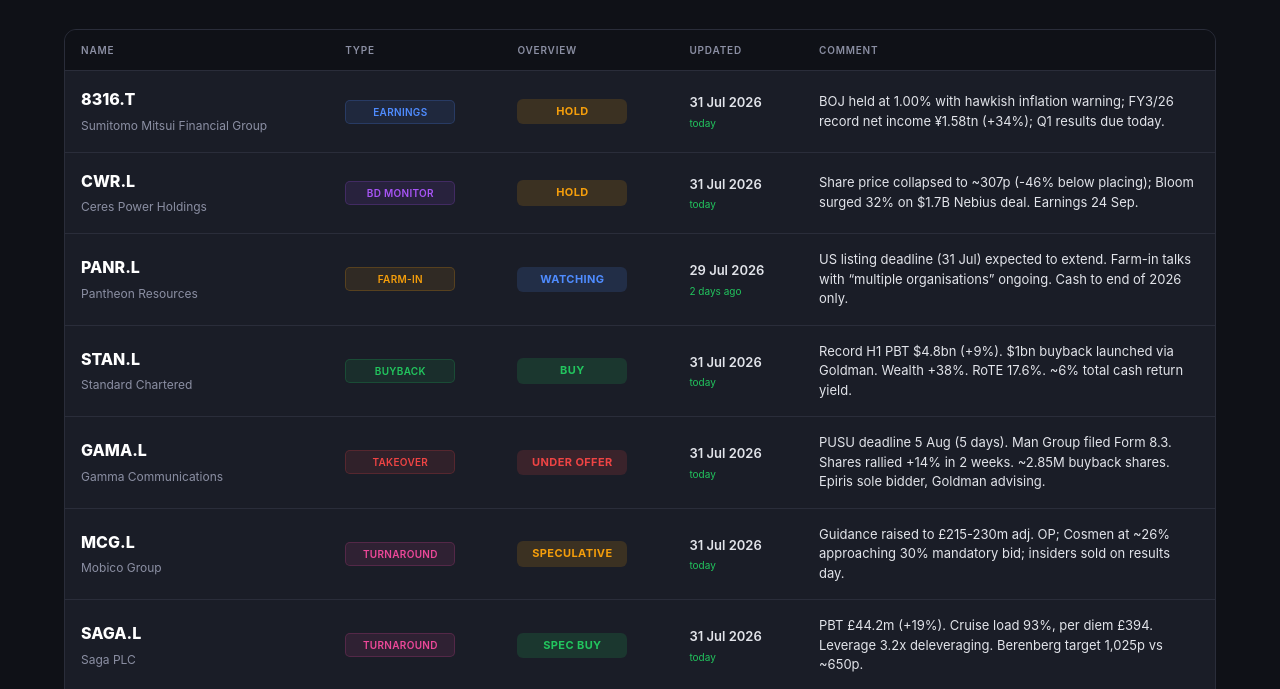
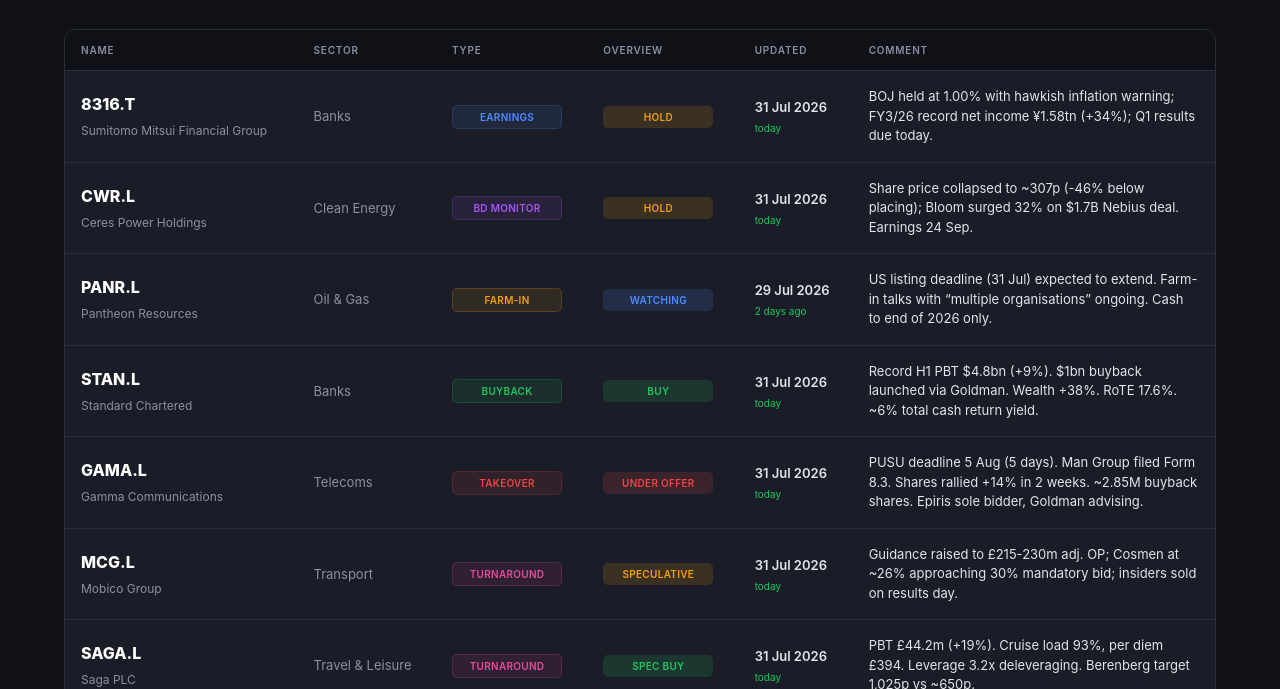
Before and after one commit to kinyungyu/portfolio-dashboard, a plain HTML site: page index.html in a window 1280 px wide. Shown: the part 109-798 px from the top of the page. Drawn offline with Linux system fonts and the light colour scheme.

Commit message:
Add Sector column, match Overview font to Type badge style

```diff
--- a/index.html
+++ b/index.html
@@ -60,11 +60,11 @@
         /* Overview badge */
         .verdict {
             display: inline-block;
-            font-size: 11px;
-            font-weight: 700;
-            padding: 4px 0;
-            border-radius: 6px;
-            letter-spacing: 0.4px;
+            font-size: 10px;
+            font-weight: 600;
+            padding: 3px 0;
+            border-radius: 5px;
+            letter-spacing: 0.3px;
             text-transform: uppercase;
             white-space: nowrap;
             width: 110px;
@@ -97,6 +97,9 @@
         .type-buyback { background: rgba(34,197,94,0.10); color: var(--accent2); border-color: rgba(34,197,94,0.20); }
         .type-takeover { background: rgba(239,68,68,0.10); color: var(--danger); border-color: rgba(239,68,68,0.20); }
         .type-turnaround { background: rgba(236,72,153,0.10); color: #ec4899; border-color: rgba(236,72,153,0.20); }
+
+        /* Sector column */
+        .col-sector { font-size: 12px; color: var(--muted); white-space: nowrap; }
 
         /* Date column */
         .date-cell { white-space: nowrap; }
@@ -154,6 +157,7 @@
             <thead>
                 <tr>
                     <th>Name</th>
+                    <th>Sector</th>
                     <th>Type</th>
                     <th>Overview</th>
                     <th>Updated</th>
@@ -167,6 +171,7 @@
                         <span class="ticker">8316.T</span>
                         <span class="company-name">Sumitomo Mitsui Financial Group</span>
                     </td>
+                    <td class="col-sector" data-label="Sector">Banks</td>
                     <td data-label="Type"><span class="type-badge type-earnings">Earnings</span></td>
                     <td data-label="Overview"><span class="verdict verdict-hold">HOLD</span></td>
                     <td class="date-cell" data-label="Updated">
@@ -185,6 +190,7 @@
                         <span class="ticker">CWR.L</span>
                         <span class="company-name">Ceres Power Holdings</span>
                     </td>
+                    <td class="col-sector" data-label="Sector">Clean Energy</td>
                     <td data-label="Type"><span class="type-badge type-bd">BD Monitor</span></td>
                     <td data-label="Overview"><span class="verdict verdict-hold">HOLD</span></td>
                     <td class="date-cell" data-label="Updated">
@@ -203,6 +209,7 @@
                         <span class="ticker">PANR.L</span>
                         <span class="company-name">Pantheon Resources</span>
                     </td>
+                    <td class="col-sector" data-label="Sector">Oil &amp; Gas</td>
                     <td data-label="Type"><span class="type-badge type-farmin">Farm-in</span></td>
                     <td data-label="Overview"><span class="verdict verdict-watching">WATCHING</span></td>
                     <td class="date-cell" data-label="Updated">
@@ -221,6 +228,7 @@
                         <span class="ticker">STAN.L</span>
                         <span class="company-name">Standard Chartered</span>
                     </td>
+                    <td class="col-sector" data-label="Sector">Banks</td>
                     <td data-label="Type"><span class="type-badge type-buyback">Buyback</span></td>
                     <td data-label="Overview"><span class="verdict verdict-watching" style="background:rgba(34,197,94,0.15); color:var(--accent2);">BUY</span></td>
                     <td class="date-cell" data-label="Updated">
@@ -239,6 +247,7 @@
                         <span class="ticker">GAMA.L</span>
                         <span class="company-name">Gamma Communications</span>
                     </td>
+                    <td class="col-sector" data-label="Sector">Telecoms</td>
                     <td data-label="Type"><span class="type-badge type-takeover">Takeover</span></td>
                     <td data-label="Overview"><span class="verdict verdict-takeover">UNDER OFFER</span></td>
                     <td class="date-cell" data-label="Updated">
@@ -257,6 +266,7 @@
                         <span class="ticker">MCG.L</span>
                         <span class="company-name">Mobico Group</span>
                     </td>
+                    <td class="col-sector" data-label="Sector">Transport</td>
                     <td data-label="Type"><span class="type-badge type-turnaround">Turnaround</span></td>
                     <td data-label="Overview"><span class="verdict verdict-speculative">SPECULATIVE</span></td>
                     <td class="date-cell" data-label="Updated">
@@ -275,6 +285,7 @@
                         <span class="ticker">SAGA.L</span>
                         <span class="company-name">Saga PLC</span>
                     </td>
+                    <td class="col-sector" data-label="Sector">Travel &amp; Leisure</td>
                     <td data-label="Type"><span class="type-badge type-turnaround">Turnaround</span></td>
                     <td data-label="Overview"><span class="verdict verdict-watching" style="background:rgba(34,197,94,0.15); color:var(--accent2);">SPEC BUY</span></td>
                     <td class="date-cell" data-label="Updated">
@@ -293,6 +304,7 @@
                         <span class="ticker">WPP.L</span>
                         <span class="company-name">WPP PLC</span>
                     </td>
+                    <td class="col-sector" data-label="Sector">Media</td>
                     <td data-label="Type"><span class="type-badge type-turnaround">Turnaround</span></td>
                     <td data-label="Overview"><span class="verdict verdict-speculative">SPECULATIVE</span></td>
                     <td class="date-cell" data-label="Updated">
```
